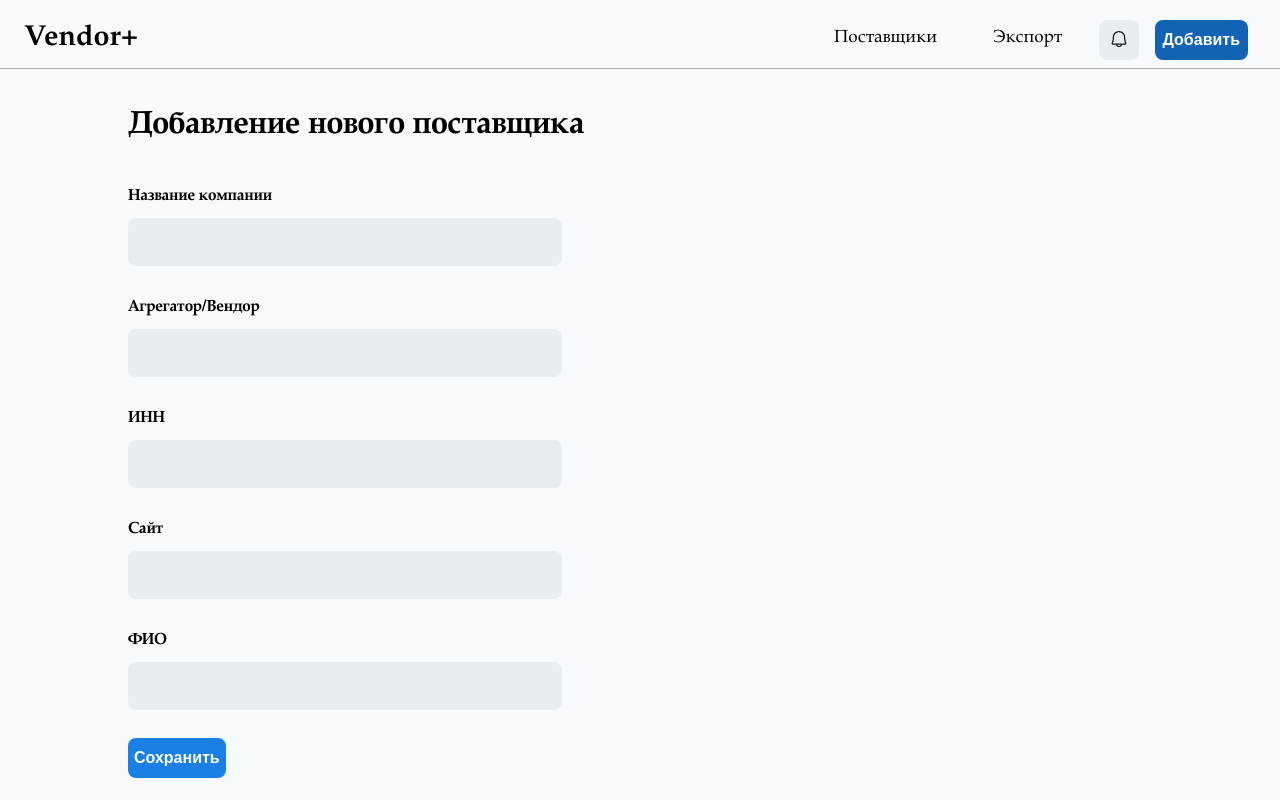
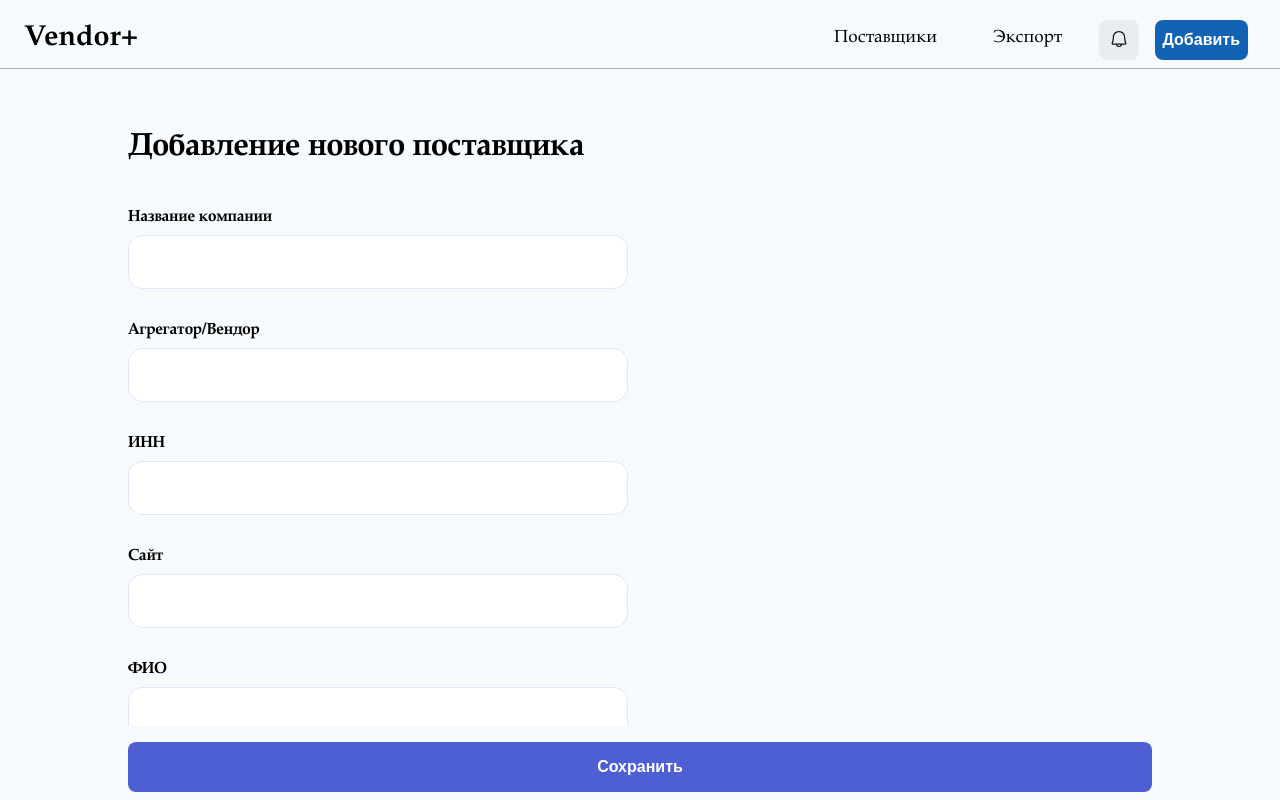
Before and after one commit to Arseniyms/SuppliersJS, a React (Create React App) app in the folder react-vendor/: page /#/add in a window 1280 px wide. Shown: the top 800 px of the page. Built offline with nearby package versions, Linux system fonts and the light colour scheme.

Commit message:
добавление компании

```diff
--- a/react-vendor/src/Main/App/App.css
+++ b/react-vendor/src/Main/App/App.css
@@ -1,3 +1,7 @@
+:root {
+  --main-background-color: #f7fafc;
+}
+
 .App {
   text-align: left;
 }
--- a/react-vendor/src/components/AddVendor/AddInput.css
+++ b/react-vendor/src/components/AddVendor/AddInput.css
@@ -10,7 +10,6 @@
     border: none;
     padding: 8px 8px 8px 16px;
     margin-top: 4px;
-    height: 32px;
     width: 40%;
     background-color: var(--background-color);
     font-size: 16px;
@@ -36,3 +35,34 @@
     font-size: 16px;
     font-weight: 600;
 }
+
+.add-input textarea {
+    resize: none;
+    &.auto {
+        overflow-y: hidden;
+    }
+}
+
+.add-input textarea {
+    -webkit-appearance: none;
+    box-sizing: border-box;
+    outline: none;
+    width: 100%;
+    max-width: 500px;
+    font-size: 16px;
+    line-height: 22px;
+    padding: 16px 20px;
+    border-radius: 15px;
+    color: #404660;
+    border: none;
+    background: #fff;
+    transition: box-shadow .25s;
+    box-shadow: inset 0 0 0 1px var(--border-color, #E1E6F9), 0 0 0 3px var(--focus-color, transparent);
+    &:focus {
+        --focus-color: #ECEFFC;
+    }
+    &:focus,
+    &:hover {
+        --border-color: #BBC1E1;
+    }
+}
--- a/react-vendor/src/components/AddVendor/AddInput.js
+++ b/react-vendor/src/components/AddVendor/AddInput.js
@@ -1,13 +1,27 @@
-import React from "react";
+import React, {useEffect, useState} from "react";
 import './AddInput.css'
 
-const AddInput = ({text}) => {
+const AddInput = ({text, keyDB, onChange}) => {
+    const [inputValue, setInputValue] = useState('');
+
+    useEffect(() => {
+        document.querySelectorAll('textarea').forEach(el => {
+            el.style.height = el.setAttribute('style', 'height: ' + el.scrollHeight + 'px');
+            el.classList.add('auto');
+            el.addEventListener('input', e => {
+                el.style.height = 'auto';
+                el.style.height = (el.scrollHeight) + 'px';
+            });
+        });
+    }, [])
+
     return (
         <div className="add-input">
             <span>{text}</span>
-            <input
-                type="text"
-                placeholder={Text.PLACEHOLDER}
+            <textarea
+                rows="1"
+                id={keyDB}
+                onChange={(e) => onChange(e)}
             />
         </div>
     )
--- a/react-vendor/src/components/AddVendor/AddVendor.css
+++ b/react-vendor/src/components/AddVendor/AddVendor.css
@@ -4,15 +4,28 @@
     --button-text-color: white
 }
 
-.add-vendor {
-    margin: 3% 10%;
+.add-container {
+    display: flex;
+    flex-direction: column;
+    margin-top: 3%;
+    margin-right: 10%;
+    margin-left: 10%;
+    margin-bottom: 2%;
 }
 
-.add-vendor button {
-    margin-top: 16px;
-    background-color: var(--button-text-background-color);
+.add-container .button-background {
+    position: sticky;
+    bottom: 0;
+    padding-top: 16px;
+    padding-bottom: 8px;
+    background-color: var(--main-background-color);
+}
+
+.add-container .button-background button {
+    background-color: #4d5fd2;
     border: none;
-    height: 40px;
+    height: 50px;
+    width: 100%;
     border-radius: 8px;
     color: var(--button-text-color);
     font-weight: bold;
@@ -20,6 +33,6 @@
     cursor: pointer;
 }
 
-.add-vendor button:hover {
-    background-color: var(--button-text-background-hover-color);
+.add-container button:hover {
+    background-color: #889be4
 }
--- a/react-vendor/src/components/AddVendor/AddVendor.js
+++ b/react-vendor/src/components/AddVendor/AddVendor.js
@@ -2,6 +2,7 @@ import React, {useMemo} from "react";
 import Navbar from "../Navbar/Navbar";
 import AddInput from "./AddInput";
 import "./AddVendor.css"
+import columnsData from "../Table/Columns";
 
 const Text = {
     TITLE: "Добавление нового поставщика",
@@ -11,18 +12,44 @@ const Text = {
 }
 
 const AddVendor = () => {
+    const columns = useMemo(() => columnsData, [])
+    let result = new Map(columns.map(i => [i.accessorKey, i.defaultValue]));
+
+    const handleChange = (e) => {
+        result.set(e.target.id, e.target.value);
+    }
+
+    const handleSubmit = (e) => {
+        e.preventDefault();
+        const obj = Object.fromEntries(result)
+
+        fetch('http://127.0.0.1:9090/users/add', {
+            method: 'POST',
+            body: JSON.stringify(obj)
+        })
+            .then(res => {console.log(res)})
+            .catch(err => {console.log(err)});
+    }
+
     return (
-        <div>
+        <div >
             <Navbar/>
-            <div className="add-vendor">
-                <h1>{Text.TITLE}</h1>
+            <div className="add-container">
+                <form className="add-vendor">
+                    <h1>{Text.TITLE}</h1>
 
-                <AddInput text="Название компании"/>
-                <AddInput text="Агрегатор/Вендор"/>
-                <AddInput text="ИНН"/>
-                <AddInput text="Сайт"/>
-                <AddInput text="ФИО"/>
-                <button>{Text.SAVE}</button>
+                    {columns.map(column => (
+                        <AddInput
+                            text={column.header}
+                            key={column.accessorKey}
+                            keyDB={column.accessorKey}
+                            onChange={handleChange}
+                        />
+                    ))}
+                </form>
+                <div className="button-background">
+                    <button onClick={handleSubmit}>{Text.SAVE}</button>
+                </div>
             </div>
         </div>
     )
--- a/react-vendor/src/components/Table/Columns.js
+++ b/react-vendor/src/components/Table/Columns.js
@@ -7,6 +7,7 @@ const columnsData = [
         size: 100,
         cell: (props) => <p>{props.getValue()}</p>,
         isDefaultToExport: true,
+        defaultValue: ""
     },
     {
         accessorKey: 'companyType',
@@ -14,48 +15,55 @@ const columnsData = [
         size: 100,
         header: 'Агрегатор/Вендор',
         cell: (props) => <p>{props.getValue()}</p>,
-        isDefaultToExport: true
+        isDefaultToExport: true,
+        defaultValue: ""
     },
     {
         accessorKey: 'inn',
         header: 'ИНН',
         enableSorting: false,
         cell: (props) => <p>{props.getValue()}</p>,
-        isDefaultToExport: true
+        isDefaultToExport: true,
+        defaultValue: ""
     },
     {
         accessorKey: 'website',
         header: 'Сайт',
         enableSorting: false,
         cell: (props) => <p>{props.getValue()}</p>,
-        isDefaultToExport: true
+        isDefaultToExport: true,
+        defaultValue: ""
     },
     {
         accessorKey: 'people',
         header: 'ФИО',
         cell: (props) => <p>{props.getValue()}</p>,
-        isDefaultToExport: true
+        isDefaultToExport: true,
+        defaultValue: ""
     },
     {
         accessorKey: 'phones',
         header: 'Телефоны',
         enableSorting: false,
         cell: (props) => <p>{props.getValue()}</p>,
-        isDefaultToExport: true
+        isDefaultToExport: true,
+        defaultValue: ""
     },
     {
         accessorKey: 'emails',
         header: 'Эл. Почта',
         enableSorting: false,
         cell: (props) => <p>{props.getValue()}</p>,
-        isDefaultToExport: true
+        isDefaultToExport: true,
+        defaultValue: ""
     },
     {
         accessorKey: 'address',
         header: 'Адрес',
         enableSorting: false,
         cell: (props) => <p>{props.getValue()}</p>,
-        isDefaultToExport: true
+        isDefaultToExport: true,
+        defaultValue: ""
     },
     {
         accessorKey: 'ITEquipment',
@@ -63,7 +71,8 @@ const columnsData = [
         cell: (props) => <p>{
             props.getValue()
         }</p>,
-        isDefaultToExport: true
+        isDefaultToExport: true,
+        defaultValue: ""
     },
     {
         accessorKey: 'softwareName',
@@ -71,7 +80,8 @@ const columnsData = [
         cell: (props) => <p>{
             props.getValue()
         }</p>,
-        isDefaultToExport: true
+        isDefaultToExport: true,
+        defaultValue: ""
     },
     {
         accessorKey: 'isMinPromTorg',
@@ -80,7 +90,8 @@ const columnsData = [
         cell: (props) => <p>{
             props.getValue() ? "Да" : "Нет"
         }</p>,
-        isDefaultToExport: true
+        isDefaultToExport: true,
+        defaultValue: false
     },
     {
         accessorKey: 'isMincifr',
@@ -89,30 +100,35 @@ const columnsData = [
         cell: (props) => <p>{
             props.getValue() ? "Да" : "Нет"
         }</p>,
-        isDefaultToExport: true
+        isDefaultToExport: true,
+        defaultValue: false
     },
     {
         accessorKey: 'description',
         header: 'Краткое описание ИТ-решения',
         size: 400,
         enableSorting: false,
-        cell: (props) => <p>{props.getValue()}</p>
+        cell: (props) => <p>{props.getValue()}</p>,
+        defaultValue: ""
     },
     {
         accessorKey: 'status',
         header: 'Статус',
-        cell: (props) => <p>{props.getValue()}</p>
+        cell: (props) => <p>{props.getValue()}</p>,
+        defaultValue: ""
     },
     {
         accessorKey: 'approbation',
         header: 'Апробация в Технопарке',
         cell: (props) => <p>{props.getValue()}</p>,
+        defaultValue: ""
     },
     {
         accessorKey: 'feedback',
         header: 'Обратная связь со стороны Технопарка',
         size: 400,
         cell: (props) => <p>{props.getValue()}</p>,
+        defaultValue: ""
     },
     {
         accessorKey: 'comments',
@@ -120,6 +136,7 @@ const columnsData = [
         size: 400,
         enableSorting: false,
         cell: (props) => <p>{props.getValue()}</p>,
+        defaultValue: ""
     }
 ]
 
```
